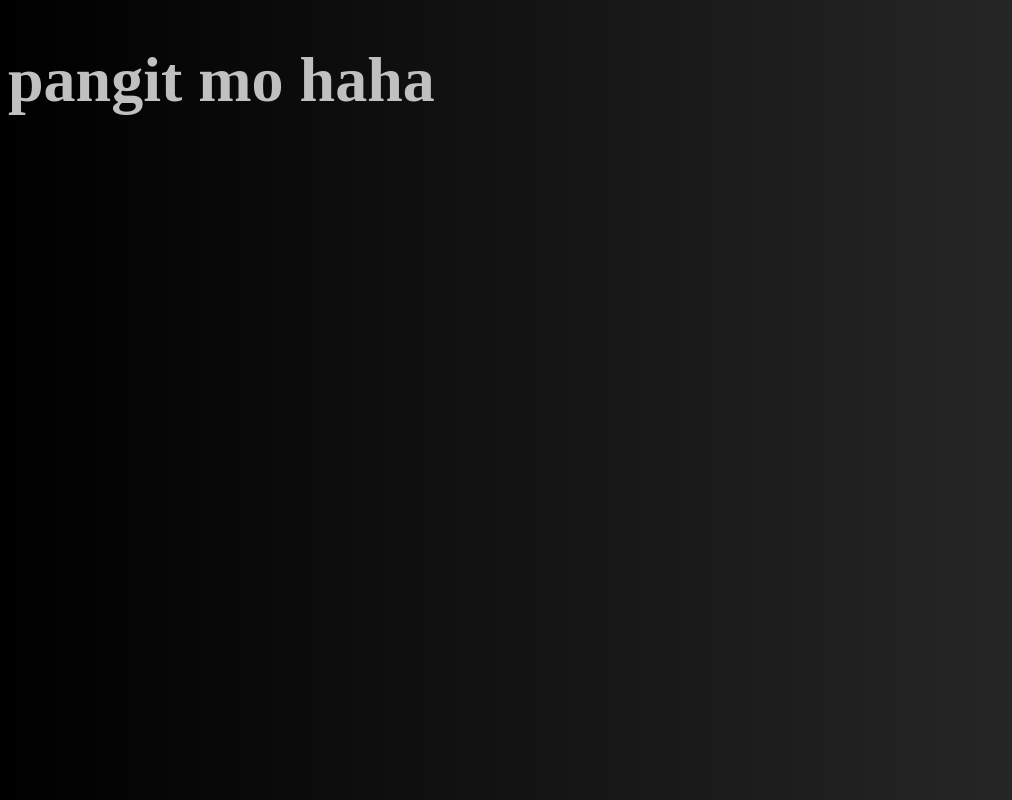
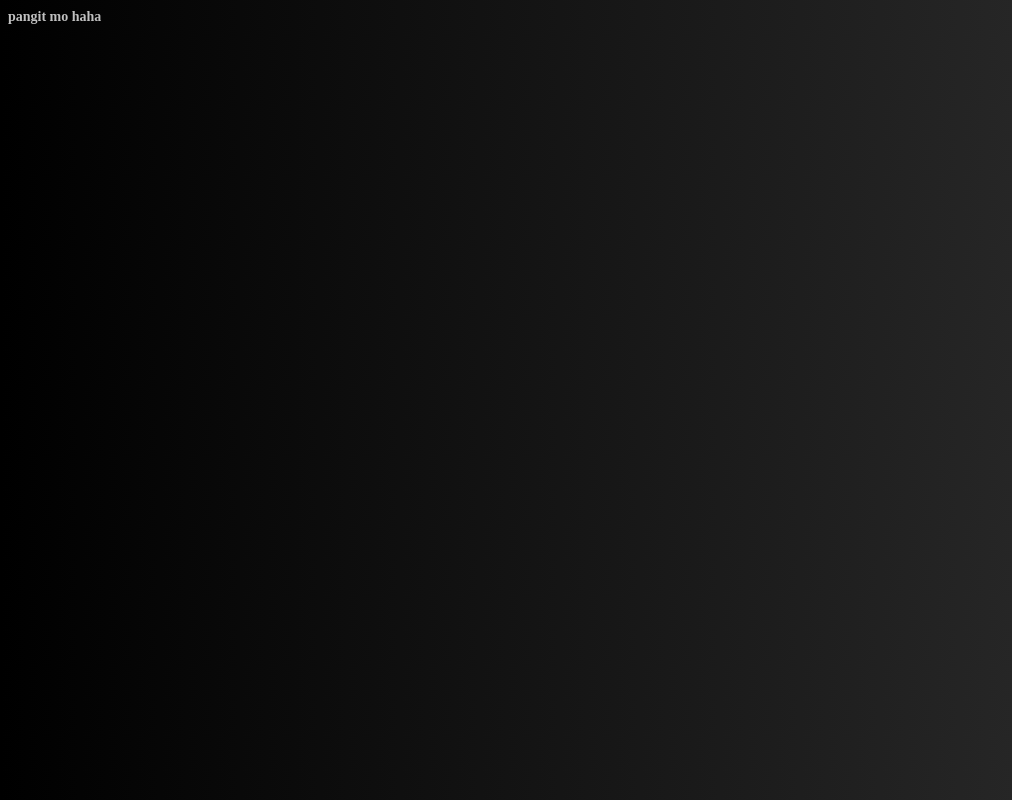
Before and after one commit to ranielbanasihan/Portfolio, a plain HTML site: page index.html in a window 1280 px wide. Shown: the whole page, without its empty margins (0-1012 px from the left). Drawn offline with Linux system fonts and the light colour scheme.

Commit message:
changed size

```diff
--- a/style.css
+++ b/style.css
@@ -1,6 +1,6 @@
 h1 {
   color: silver;
-  font-size: 64px;
+  font-size: 14px;
 }
 body {
   background: #000;
```
